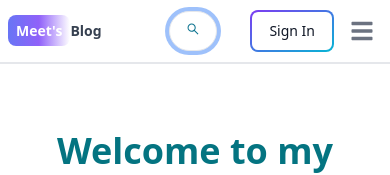
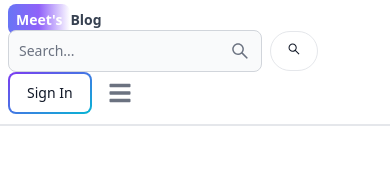
Before and after one commit to Meet3456/MERN-BLOG-APP, a React (Vite) app in the folder client/: page / in a window 390 px wide. Both pictures are taken after a click on the button 192 px from the left and 31 px from the top of the page. Shown: the top 175 px of the page. Built offline with nearby package versions, Linux system fonts and the light colour scheme; no server answers.

Commit message:
some changes

```diff
--- a/client/src/components/Header.jsx
+++ b/client/src/components/Header.jsx
@@ -15,6 +15,7 @@ export default function Header() {
   const { currentUser } = useSelector((state) => state.user);
   const { theme } = useSelector((state) => state.theme);
   const [searchTerm, setSearchTerm] = useState("");
+  const [showSearchBar, setShowSearchBar] = useState(false);
 
   useEffect(() => {
     const urlParams = new URLSearchParams(location.search);
@@ -60,30 +61,46 @@ export default function Header() {
         Blog
       </Link>
 
-      <form onSubmit={handleSubmit}>
+      {showSearchBar ? (
+        <form onSubmit={handleSubmit} className='flex items-center'>
           <TextInput
             type='text'
             placeholder='Search...'
             rightIcon={AiOutlineSearch}
-          className='hidden lg:inline'
+            className='lg:inline mr-2'
             value={searchTerm}
             onChange={(e) => setSearchTerm(e.target.value)}
           />
-      </form>
-
-      <Button className='w-12 h-10 lg:hidden' color='gray' pill>
+          <Button
+            className='w-12 h-10'
+            color='gray'
+            pill
+            onClick={() => setShowSearchBar(false)}
+          >
             <AiOutlineSearch />
           </Button>
+        </form>
+      ) : (
+        <Button
+          className='w-12 h-10 lg:hidden'
+          color='gray'
+          pill
+          onClick={() => setShowSearchBar(true)}
+        >
+          <AiOutlineSearch />
+        </Button>
+      )}
 
       <div className='flex gap-2 md:order-2'>
         <Button
-          className='w-12 h-10 hidden sm:inline'
+          className='w-12 h-10 sm:inline-block hidden lg:inline'
           color='gray'
           pill
           onClick={() => dispatch(toggleTheme())}
         >
           {theme === "light" ? <FaSun /> : <FaMoon />}
         </Button>
+
         {currentUser ? (
           <Dropdown
             arrowIcon={false}
```
Lines whose indentation alone changed are shown as unchanged.
